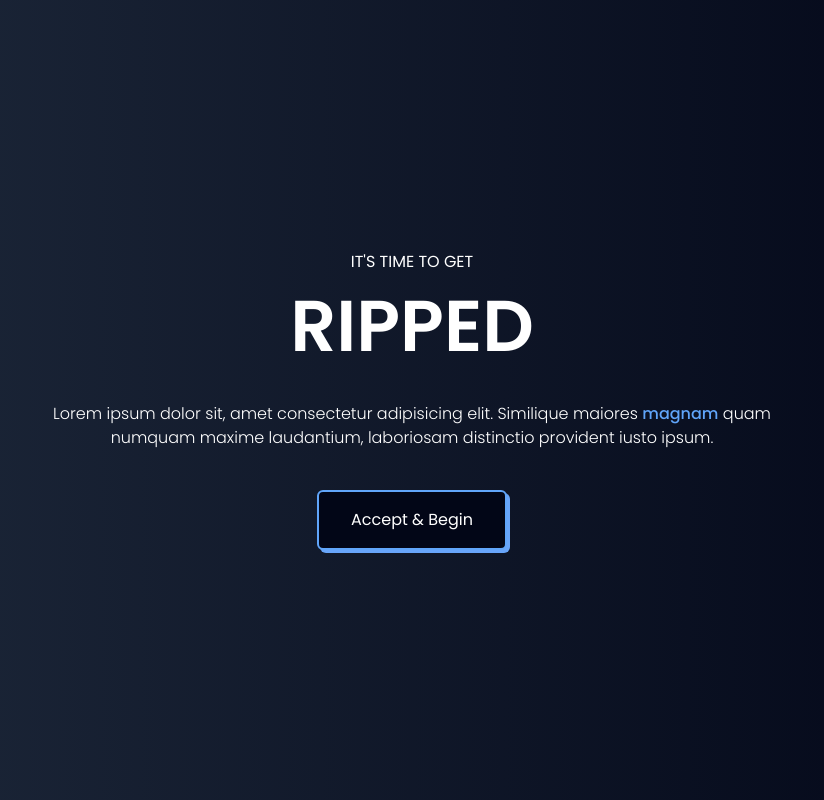
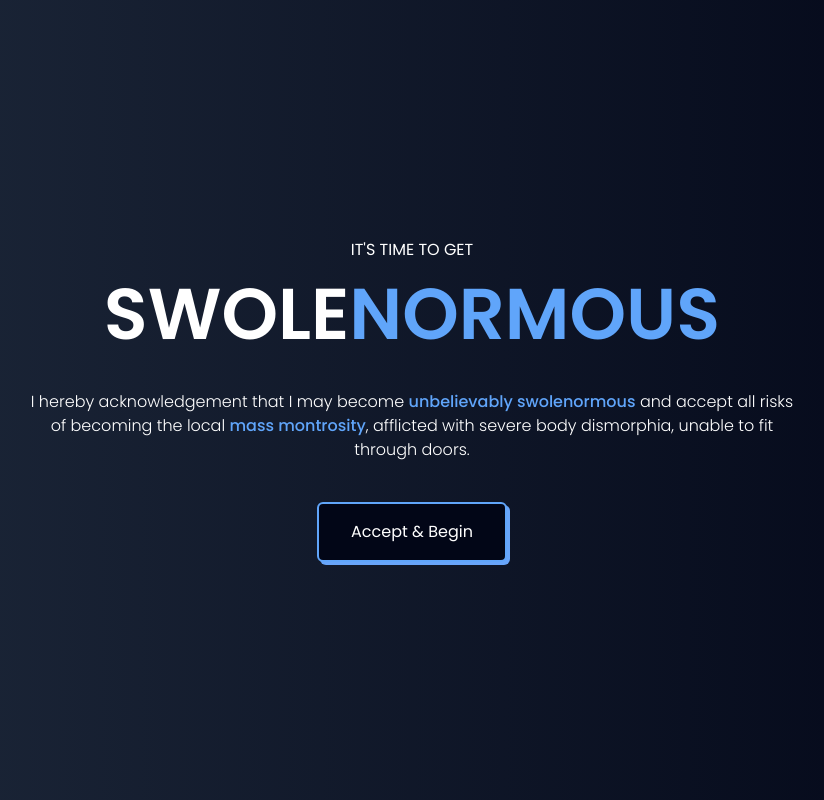
Before and after one commit to kaklewski/gymnormous, a React (Vite) app: page / in a window 1280 px wide. Shown: the top 800 px of the page, without its empty margins (228-1052 px from the left). Built offline with nearby package versions, Linux system fonts and the light colour scheme.

Commit message:
Changed the text

```diff
--- a/src/components/Hero.jsx
+++ b/src/components/Hero.jsx
@@ -3,19 +3,26 @@ import React from 'react';
 export default function Hero() {
 	return (
 		<div className='min-h-screen flex flex-col gap-10 items-center justify-center text-center max-w-[800px] w-full mx-auto p-4'>
-			<div className='flex flex-col  gap-4'>
+			<div className='flex flex-col gap-4'>
 				<p>IT'S TIME TO GET</p>
 				<h1 className='uppercase font-semibold text-4xl sm:text-5xl md:text-6xl lg:text-7xl'>
-					RIPPED
+					Swole<span className='text-blue-400'>normous</span>
 				</h1>
 			</div>
+
 			<p className='text-sm md:text-base font-light'>
-				Lorem ipsum dolor sit, amet consectetur adipisicing elit.
-				Similique maiores{' '}
-				<span className='text-blue-400 font-medium'>magnam</span> quam
-				numquam maxime laudantium, laboriosam distinctio provident iusto
-				ipsum.
+				I hereby acknowledgement that I may become{' '}
+				<span className='text-blue-400 font-medium'>
+					unbelievably swolenormous
+				</span>{' '}
+				and accept all risks of becoming the local{' '}
+				<span className='text-blue-400 font-medium'>
+					mass montrosity
+				</span>
+				, afflicted with severe body dismorphia, unable to fit through
+				doors.
 			</p>
+
 			<button className='px-8 py-4 rounded-md border-[2px] bg-slate-950 border-blue-400 border-solid blueShadow duration-200'>
 				<p>Accept & Begin</p>
 			</button>
```
